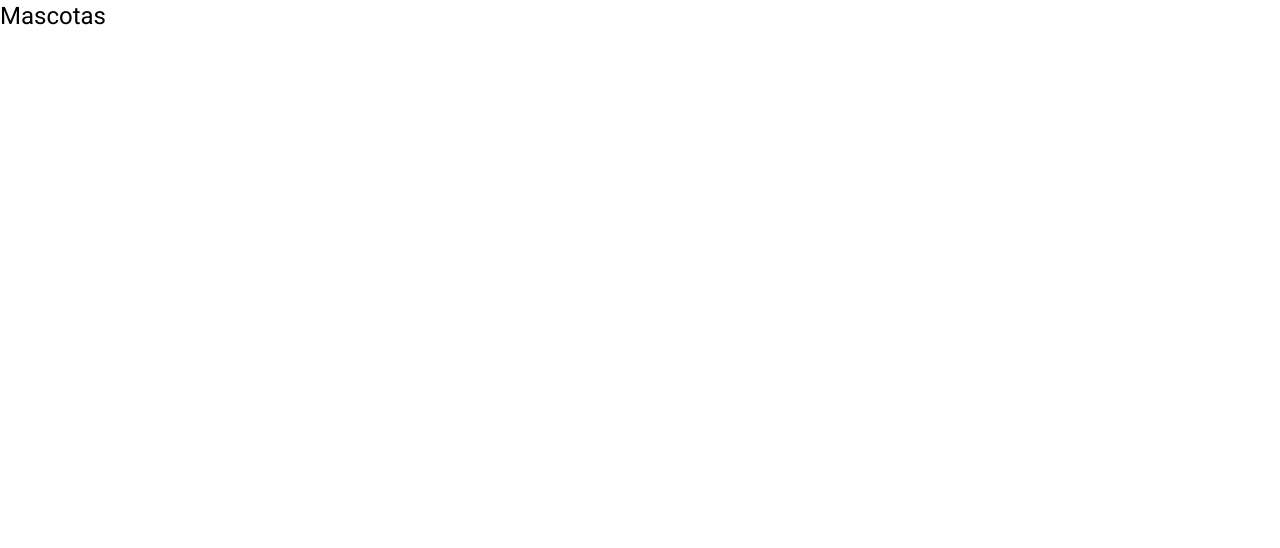
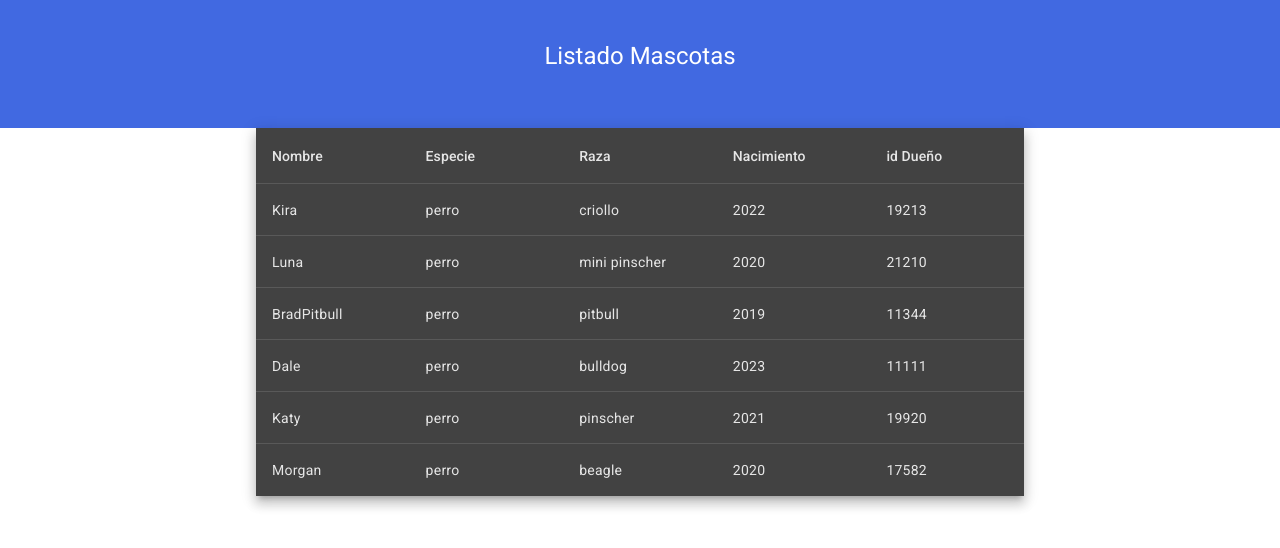
Before and after one commit to andressochoaa/MascotasFrontEndd, an Angular app: page / in a window 1280 px wide. Shown: the top 548 px of the page. Built offline with nearby package versions, Linux system fonts and the light colour scheme.

Commit message:
tabla con elementos ejemplos

```diff
--- a/src/app/app.component.html
+++ b/src/app/app.component.html
@@ -1 +1 @@
-<h1>Mascotas</h1>
+<app-listmascotas></app-listmascotas>
--- a/src/app/app.module.ts
+++ b/src/app/app.module.ts
@@ -9,6 +9,8 @@
 import { ViewMascotasComponent } from './components/view-mascotas/view-mascotas.component';
 import { BrowserAnimationsModule } from '@angular/platform-browser/animations';
 
+import {MatTableModule} from '@angular/material/table';
+
 @NgModule({
   declarations: [
     AppComponent,
@@ -19,7 +21,8 @@
   imports: [
     BrowserModule,
     AppRoutingModule,
-    BrowserAnimationsModule
+    BrowserAnimationsModule,
+    MatTableModule
   ],
   providers: [],
   bootstrap: [AppComponent]
--- a/src/app/components/listmascotas/listmascotas.component.css
+++ b/src/app/components/listmascotas/listmascotas.component.css
@@ -0,0 +1,18 @@
+table {
+    width: 100%;
+  }
+
+  .title{
+    padding:40px;
+    background-color: royalblue;
+    text-align: center;
+    color: white;
+  }
+
+  .container{
+    margin: 0 20%;
+  }
+
+  td, th {
+    width: 15%;
+  }
--- a/src/app/components/listmascotas/listmascotas.component.html
+++ b/src/app/components/listmascotas/listmascotas.component.html
@@ -1 +1,40 @@
-<p>listmascotas works!</p>
+<div class="title">
+    <h1>Listado Mascotas</h1>
+</div>
+
+<div class="container">
+    <table mat-table [dataSource]="dataSource" class="mat-elevation-z8">
+
+        <!--- Note that these columns can be defined in any order.
+              The actual rendered columns are set as a property on the row definition" -->
+
+        <!-- Position Column -->
+        <ng-container matColumnDef="nombre">
+          <th mat-header-cell *matHeaderCellDef> Nombre </th>
+          <td mat-cell *matCellDef="let element"> {{element.nombre}} </td>
+        </ng-container>
+
+        <ng-container matColumnDef="especie">
+            <th mat-header-cell *matHeaderCellDef> Especie </th>
+            <td mat-cell *matCellDef="let element"> {{element.especie}} </td>
+        </ng-container>
+
+        <ng-container matColumnDef="raza">
+            <th mat-header-cell *matHeaderCellDef> Raza </th>
+            <td mat-cell *matCellDef="let element"> {{element.raza}} </td>
+        </ng-container>
+
+        <ng-container matColumnDef="fechaNacimiento">
+            <th mat-header-cell *matHeaderCellDef> Nacimiento </th>
+            <td mat-cell *matCellDef="let element"> {{element.fechaNacimiento}} </td>
+        </ng-container>
+
+        <ng-container matColumnDef="idDueno">
+            <th mat-header-cell *matHeaderCellDef> id Dueño </th>
+            <td mat-cell *matCellDef="let element"> {{element.idDueno}} </td>
+        </ng-container>
+
+        <tr mat-header-row *matHeaderRowDef="displayedColumns"></tr>
+        <tr mat-row *matRowDef="let row; columns: displayedColumns;"></tr>
+      </table>
+</div>
--- a/src/app/components/listmascotas/listmascotas.component.ts
+++ b/src/app/components/listmascotas/listmascotas.component.ts
@@ -1,10 +1,21 @@
 import { Component } from '@angular/core';
+import {Mascota} from 'src/app/interfaces/mascota'
+
+const ELEMENT_DATA: Mascota[] = [
+  {nombre: 'Kira', especie: 'perro', raza: 'criollo', fechaNacimiento: '2022', idDueno: 19213 },
+  {nombre: 'Luna', especie: 'perro', raza: 'mini pinscher', fechaNacimiento: '2020', idDueno: 21210 },
+  {nombre: 'BradPitbull', especie: 'perro', raza: 'pitbull', fechaNacimiento: '2019', idDueno: 11344 },
+  {nombre: 'Dale', especie: 'perro', raza: 'bulldog', fechaNacimiento: '2023', idDueno: 11111 },
+  {nombre: 'Katy', especie: 'perro', raza: 'pinscher', fechaNacimiento: '2021', idDueno: 19920 },
+  {nombre: 'Morgan', especie: 'perro', raza: 'beagle', fechaNacimiento: '2020', idDueno: 17582 }
+];
 
 @Component({
   selector: 'app-listmascotas',
   templateUrl: './listmascotas.component.html',
-  styleUrls: ['./listmascotas.component.css']
+  styleUrls: ['./listmascotas.component.css'],
 })
 export class ListmascotasComponent {
-
+  displayedColumns: string[] = ['nombre', 'especie', 'raza', 'fechaNacimiento', 'idDueno'];
+  dataSource = ELEMENT_DATA;
 }
--- a/src/app/interfaces/mascota.ts
+++ b/src/app/interfaces/mascota.ts
@@ -3,6 +3,6 @@
     nombre: string,
     especie: string,
     raza: string,
-    fechaNacimiento: Date,
-    idDueño: number
+    fechaNacimiento: string,
+    idDueno: number
 }
--- a/src/index.html
+++ b/src/index.html
@@ -2,7 +2,7 @@
 <html lang="en">
 <head>
   <meta charset="utf-8">
-  <title>FEMascotas</title>
+  <title>Listado de Mascotas</title>
   <base href="/">
   <meta name="viewport" content="width=device-width, initial-scale=1">
   <link rel="icon" type="image/x-icon" href="favicon.ico">
```
